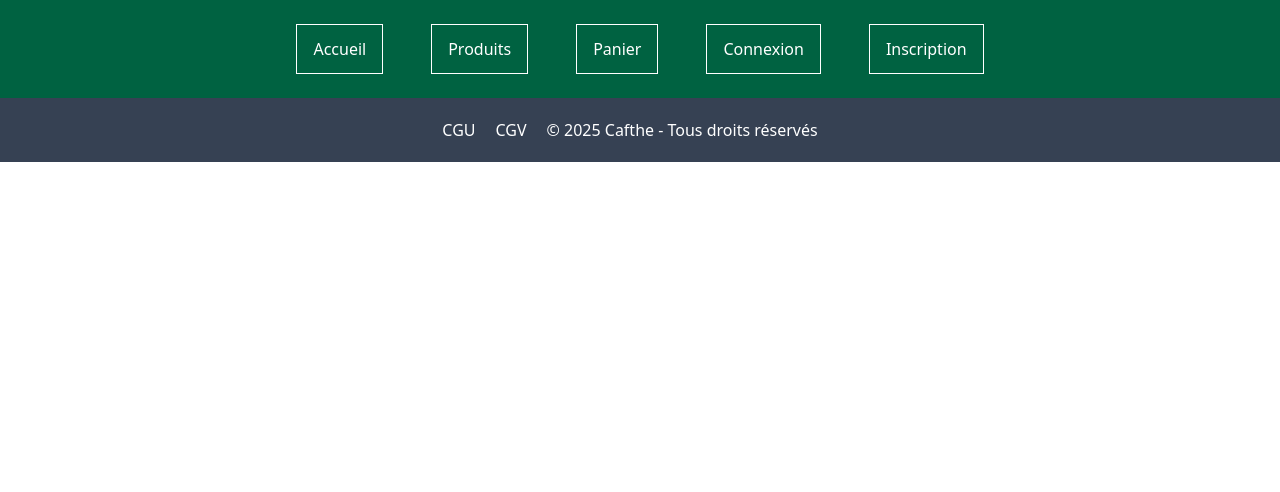
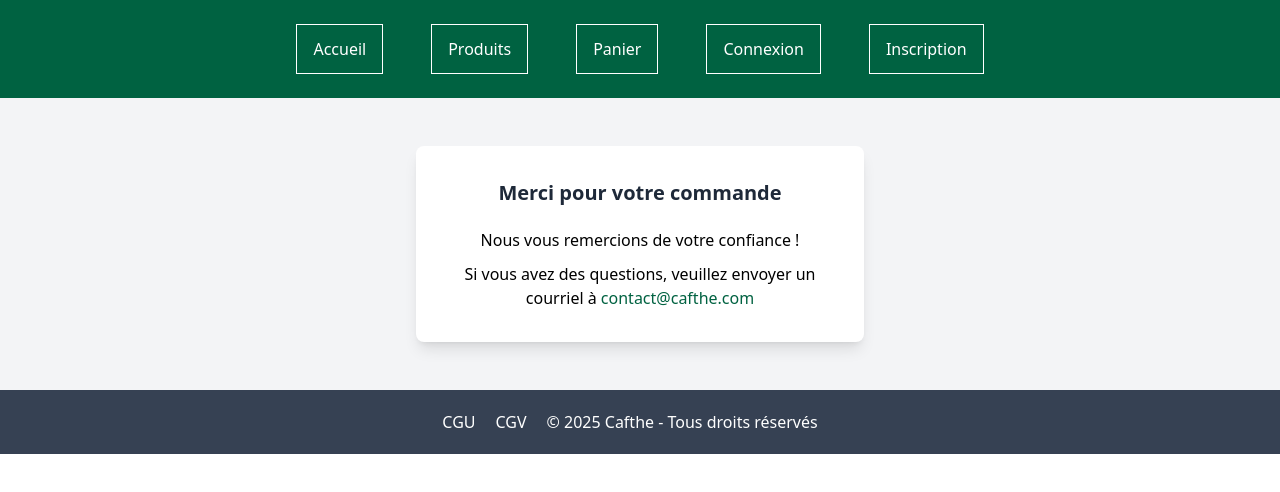
Before and after one commit to aurelienachard/ecommerce_cafthe, a React (Vite) app in the folder front-end/: page /success in a window 1280 px wide. Shown: the top 492 px of the page. Built offline with nearby package versions, Linux system fonts and the light colour scheme.

Commit message:
feat: ajout debut du moyen de paiement

```diff
--- a/front-end/src/App.jsx
+++ b/front-end/src/App.jsx
@@ -14,7 +14,8 @@ import CGV from './components/cgv'
 import PostalConfig from './components/postalconfig'
 import ProfileConfig from './components/profileconfig'
 import ProfilCommande from './components/profileCommande'
-import Paiement from './components/paiement'
+import Success from './components/success'
+import Cancel from './components/cancel'
 
 import './style.css'
 
@@ -67,7 +68,8 @@ const App = () => {
         <Route path="/postalconfig" element={<PostalConfig />}></Route>
         <Route path="/profileconfig" element={<ProfileConfig />}></Route>
         <Route path="/commande" element={<ProfilCommande />}></Route>
-        <Route path="/paiement" element={<Paiement />}></Route>
+        <Route path="/success" element={<Success />}></Route>
+        <Route path="/cancel" element={<Cancel />}></Route>
       </Routes>
 
       <footer className="bg-gray-700 flex justify-center items-center">
--- /dev/null
+++ b/front-end/src/components/cancel.jsx
@@ -0,0 +1,22 @@
+import { useNavigate } from "react-router-dom"
+
+const Cancel = () => {
+    const navigate = useNavigate()
+
+    const redirectPage = () => {
+        navigate('/produits')
+    }
+
+    return (
+        <div className="min-h-screen flex flex-col items-center justify-center bg-gray-100 text-center px-6 py-12">
+            <div className="max-w-md bg-white shadow-lg rounded-lg p-8">
+                <h1 className="text-[20px] font-semibold text-gray-800 mb-[20px]">Paiement annulé</h1>
+                <p className="mb-[10px]">Nous avons bien pris en compte lannulation de votre commande.</p>
+                <p> Si vous avez changé davis, vous pouvez reprendre votre commande en cliquant sur le bouton ci-dessous.</p>
+                <button onClick={redirectPage} className="mt-6 bg-green-principale text-white py-2 px-6 rounded-lg">Revenir a la page</button>
+            </div>
+        </div>
+    )
+}
+
+export default Cancel;
--- a/front-end/src/components/panier.jsx
+++ b/front-end/src/components/panier.jsx
@@ -1,11 +1,6 @@
 import { useEffect, useState } from "react"
 import { useNavigate } from "react-router-dom"
-
-/*
-    ajout formulaire de connexion
-    ou ajout voir si le profil est connecte avant le paiement
-    pour redirection stripe host heberger
-*/
+import axios from 'axios'
 
 const Panier = () => {
     const [panier, setPanier] = useState([])
@@ -18,8 +13,20 @@ const Panier = () => {
         }
     }, [])
 
-    const passerCommande = () => {
-        navigate('/paiement')
+    const handleSubmit = (event) => {
+        event.preventDefault()
+
+        axios.post('http://localhost:3001/create-checkout-session', {
+            headers: {
+                'Content-type' : 'application/json'
+            }
+        })
+        .then((response) => {
+            console.log(response)
+        })
+        .catch((error) => {
+            console.log(error)
+        })
     }
 
     const supprimerArticle = (id) => {
@@ -68,7 +75,7 @@ const Panier = () => {
     const token = localStorage.getItem('token')
 
     return (
-        <div className="p-[24px]">
+        <div className="min-h-screen p-[24px]">
             <h1 className="font-bold font-[roboto] text-[32px] mb-[24px]">Mon panier</h1>
 
             {panier.length === 0 ? (
@@ -76,7 +83,7 @@ const Panier = () => {
             ) : (
                 <>
                     <div>
-                        <form>
+                        <form onSubmit={handleSubmit}>
                             {panier.map(item =>
                                 <div key={item.id} className="flex justify-between items-center border p-[16px]">
                                     <p>{item.nom}</p>
@@ -84,7 +91,7 @@ const Panier = () => {
 
                                     <button type="button" className="bg-gray-300 text-black py-[6px] px-[12px]" onClick={() => diminuerArticle(item.id)}>-</button>
                                     <p>{item.quantite}</p>
-                                    <button type="button" className="bg-gray-300 text-black py-[6px] px-[12px]" onClick={() => augmenterArticle(item.id, item.stock)}>+</button>
+                                    <button type="button" className="bg-gray-300 text-black py-[6px] px-[12px]" onClick={() => augmenterArticle(item.id)}>+</button>
 
                                     <p>{item.quantiteGramme}</p>
                                     <button type="button" className="bg-red-400 text-white py-[12px] px-[16px]" onClick={() => supprimerArticle(item.id)}>Supprimer</button>
@@ -104,7 +111,7 @@ const Panier = () => {
                     {token ? (
                         <>
                             <button onClick={redirectPage} className="bg-green-principale text-white py-[12px] px-[16px]  mr-[20px]">Retourner vers les courses</button>
-                            <button onClick={passerCommande} type="submit" className="bg-green-principale text-white py-[12px] px-[16px] mt-[10px]">Passer Commande</button>
+                            <button type="submit" className="bg-green-principale text-white py-[12px] px-[16px] mt-[10px]">Passer Commande</button>
                         </>
                     ) : (
                         <>
--- /dev/null
+++ b/front-end/src/components/success.jsx
@@ -0,0 +1,25 @@
+const Success = () => {
+    return(
+        <div className="flex flex-col items-center justify-center bg-gray-100 text-center px-6 py-12">
+
+            <div className="max-w-md bg-white shadow-lg rounded-lg p-8">
+
+                <h1 className="text-[20px] font-semibold text-gray-800 mb-[20px]">
+                    Merci pour votre commande
+                </h1>
+
+                <p className="mb-[10px]">
+                    Nous vous remercions de votre confiance !
+                </p>
+
+                <p>
+                    Si vous avez des questions, veuillez envoyer un courriel à
+                    <a href="mailto:contact@cafthe.com" className="text-green-principale"> contact@cafthe.com</a>
+                </p>
+
+            </div>
+        </div>
+    )
+}
+
+export default Success
```
